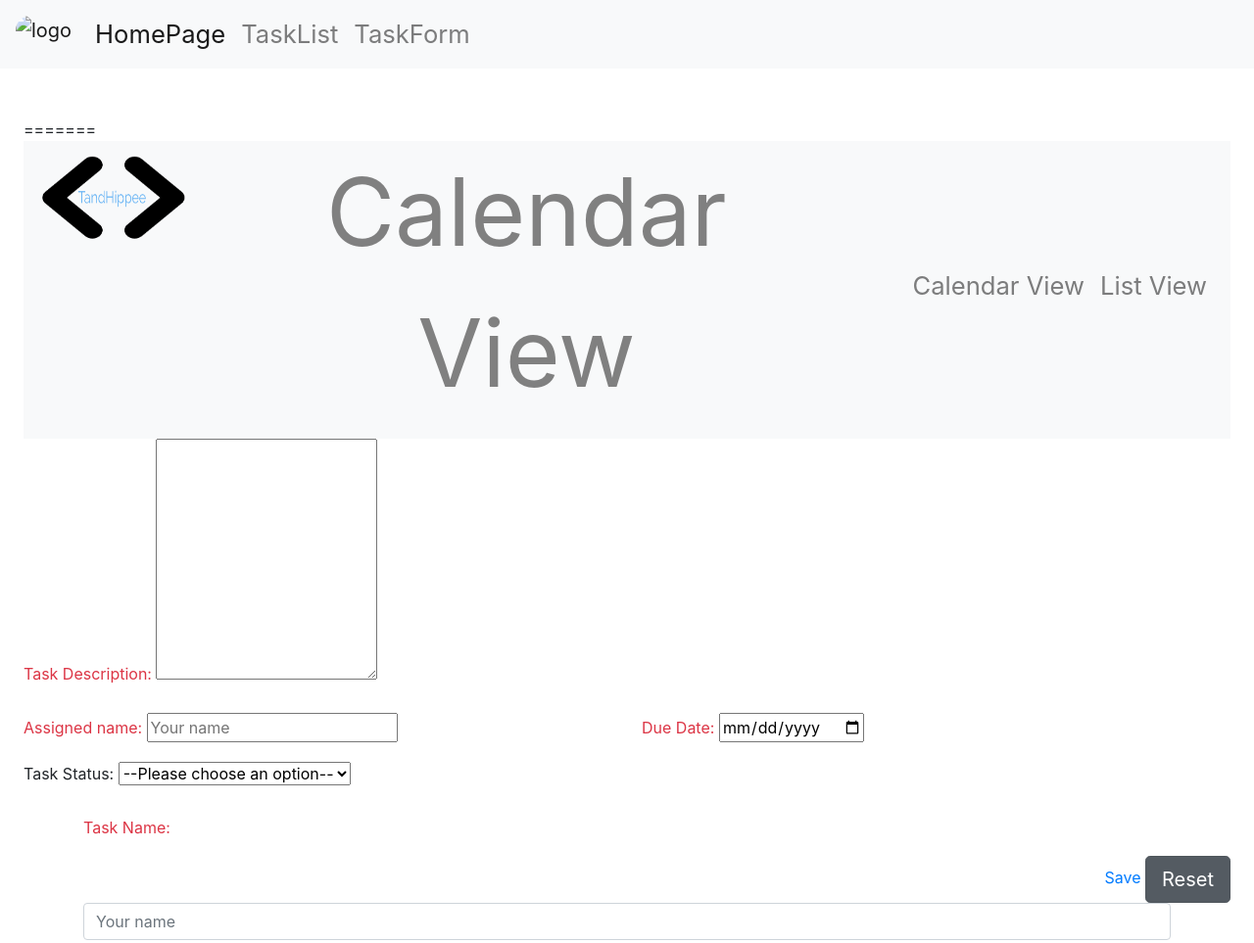
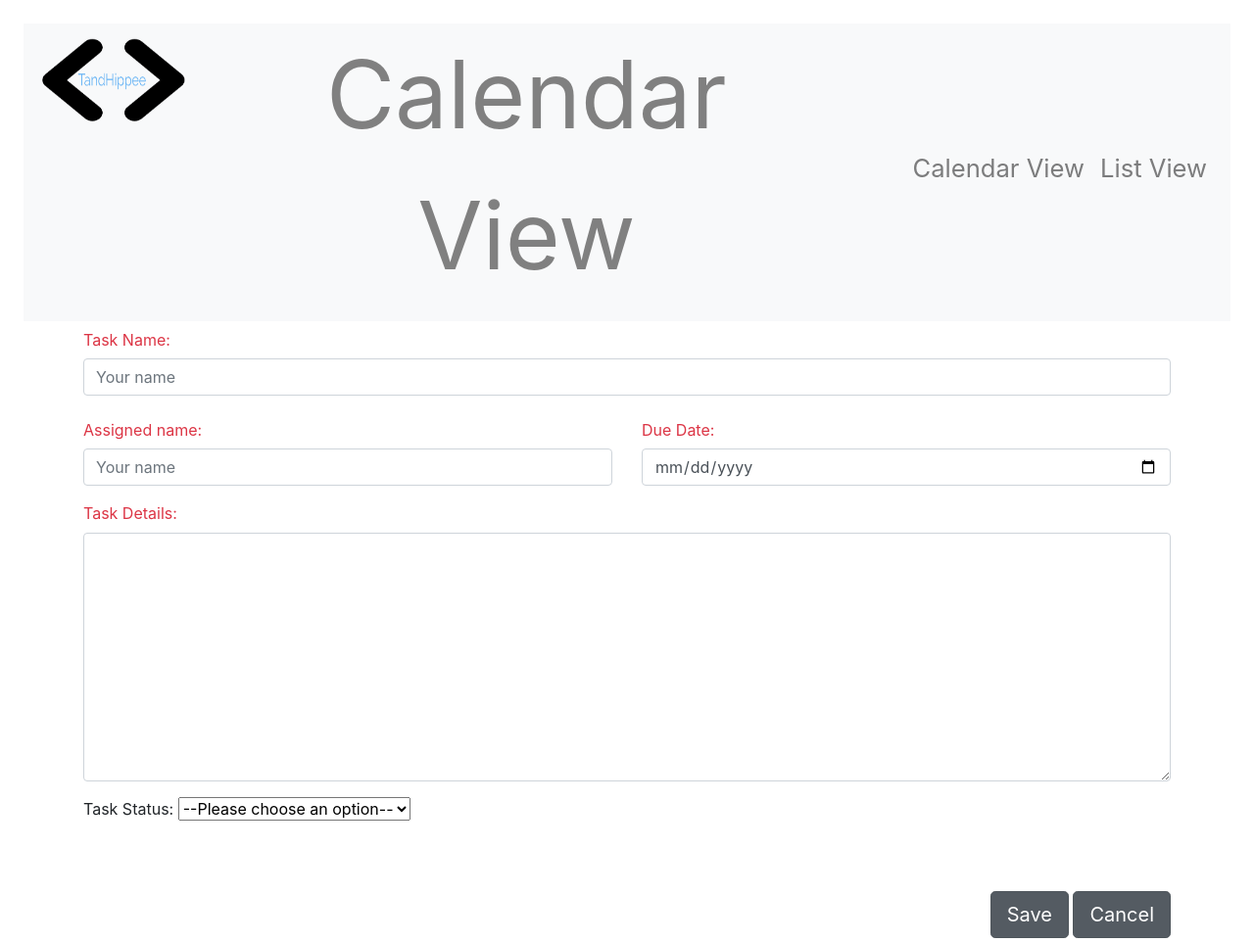
Before and after one commit to terence1988/TandHippee, a plain HTML site: page taskForm.html in a window 1280 px wide. Shown: the top 963 px of the page at 98% size. Drawn offline with nearby package versions, Linux system fonts and the light colour scheme.

Commit message:
Code fixes

```diff
--- a/save.js
+++ b/save.js
@@ -1,5 +1,3 @@
-
-
 var elements= [];
 //storage the data in window
 window.onload = function(){
--- a/taskForm.html
+++ b/taskForm.html
@@ -11,32 +11,6 @@
   <title>Task Form</title>
   </head>
 <body class="py-4 px-4">
-  <header>
-    <nav class="navbar navbar-expand-lg navbar-light bg-light fixed-top">
-      <a class="navbar-brand" href="#"><img src="LogoTandHippee.png" alt="logo"></a>
-      <button class="navbar-toggler" type="button" data-toggle="collapse" data-target="#navbarNav" aria-controls="navbarNav" aria-expanded="false" aria-label="Toggle navigation">
-        <span class="navbar-toggler-icon"></span>
-      </button>
-      <div class="collapse navbar-collapse" id="navbarNav">
-        <div class="">
-        <ul class="navbar-nav">
-          <li class="nav-item active">
-            <a class="nav-link" href="#">HomePage<span class="sr-only">(current)</span></a>
-          </li>
-          <li class="nav-item">
-            <a class="nav-link" href="#taskList">TaskList</a>
-          </li>
-          <li class="nav-item">
-            <a class="nav-link" href="#staskForm">TaskForm</a>
-          </li>
-        </ul>
-      </div>
-    </nav>
-  </header>
-  <h1 class="text-center mb-5 "><p id="taskForm">Task Form</p></h1>
-  <form>
-<body>
-=======
 	<head>
 		<meta charset="UTF-8" />
 		<meta name="viewport" content="width=device-width, initial-scale=1.0" />
@@ -80,64 +54,8 @@
 					</ul>
 				</nav>
 			</div>
-		</header>
-<section class="mt-20">
-		<form class="form-area container">
-			<!-- task Description -->
-			<div class="form-group text-danger">
-				<label id="task-details__label" class="text-center" for="taskDetails">Task Description:</label>
-				<textarea class="addForm1" id="taskDetails" rows="10"></textarea>
-			</div>
-			<!-- end task Description -->
-			<!-- formPart1 -->
-			<div class="row">
-				<div class="form-group col-6">
-					<label for="inputAssign" class="col-form-label text-danger">Assigned name:</label>
-					<input type="text" class="addForm2"	id="inputAssign" placeholder="Your name" />
-				</div>
-				<!-- end form1 -->
-				<!-- form2 -->
-				<div class="form-group col-6">
-					<label for="inputDate" class="col-form-label text-danger">Due Date:</label>
-					<input type="date" class="addForm3"	id="inputDate"  />
-				</div>
-			</div>
-			<!-- end form2 -->
-			<!-- form3 -->
-			<div class="form-group">
-				<label for="task-status text-primary">Task Status:</label>
-				<select name="pets"  class="addForm4" id="task-status">
-					<option value="">--Please choose an option--</option>
-					<option value="unassigned">Unassigned</option>
-					<option value="inProgress">In Progress</option>
-					<option value="completed">Completed</option>
-				</select>
-				<!-- end form3 -->
-			</div>
-			<!-- button-->
-			<div class="float-right mt-5">
-				<a
-					class="addBtn" onclick="addElement()"
-					class="btn btn-secondary btn-lg active"
-					role="button"
-					aria-pressed="true"
-					>Save</a>
-				<a
-					href="#"
-					class="btn btn-secondary btn-lg active"
-					role="button"
-					aria-pressed="true"
-					>Reset</a>
-			</div>
-			<!-- end button -->
-    </form>
-</section>
-  <script src="https://code.jquery.com/jquery-3.3.1.slim.min.js" integrity="sha384-q8i/X+965DzO0rT7abK41JStQIAqVgRVzpbzo5smXKp4YfRvH+8abtTE1Pi6jizo" crossorigin="anonymous"></script>
-  <script src="https://cdnjs.cloudflare.com/ajax/libs/popper.js/1.14.3/umd/popper.min.js" integrity="sha384-ZMP7rVo3mIykV+2+9J3UJ46jBk0WLaUAdn689aCwoqbBJiSnjAK/l8WvCWPIPm49" crossorigin="anonymous"></script>
-  <script src="https://stackpath.bootstrapcdn.com/bootstrap/4.1.3/js/bootstrap.min.js" integrity="sha384-ChfqqxuZUCnJSK3+MXmPNIyE6ZbWh2IMqE241rYiqJxyMiZ6OW/JmZQ5stwEULTy" crossorigin="anonymous"></script>
-  <script src= "save.js"></script>
-
-  </body>
+    </header>
+<!--header-->
 		<section class="mt-20">
 			<form class="form-area container">
 				<!-- taskName -->
@@ -224,5 +142,6 @@
 		src="https://cdn.jsdelivr.net/npm/bootstrap@4.5.3/dist/js/bootstrap.bundle.min.js"
 		integrity="sha384-ho+j7jyWK8fNQe+A12Hb8AhRq26LrZ/JpcUGGOn+Y7RsweNrtN/tE3MoK7ZeZDyx"
 		crossorigin="anonymous"
-	></script>
+  ></script>
+  <script src= "save.js"></script>
 </html>
```
Also changed, not shown: js/validateFormInput.js (added, +37 -0 lines), 1 other file.
